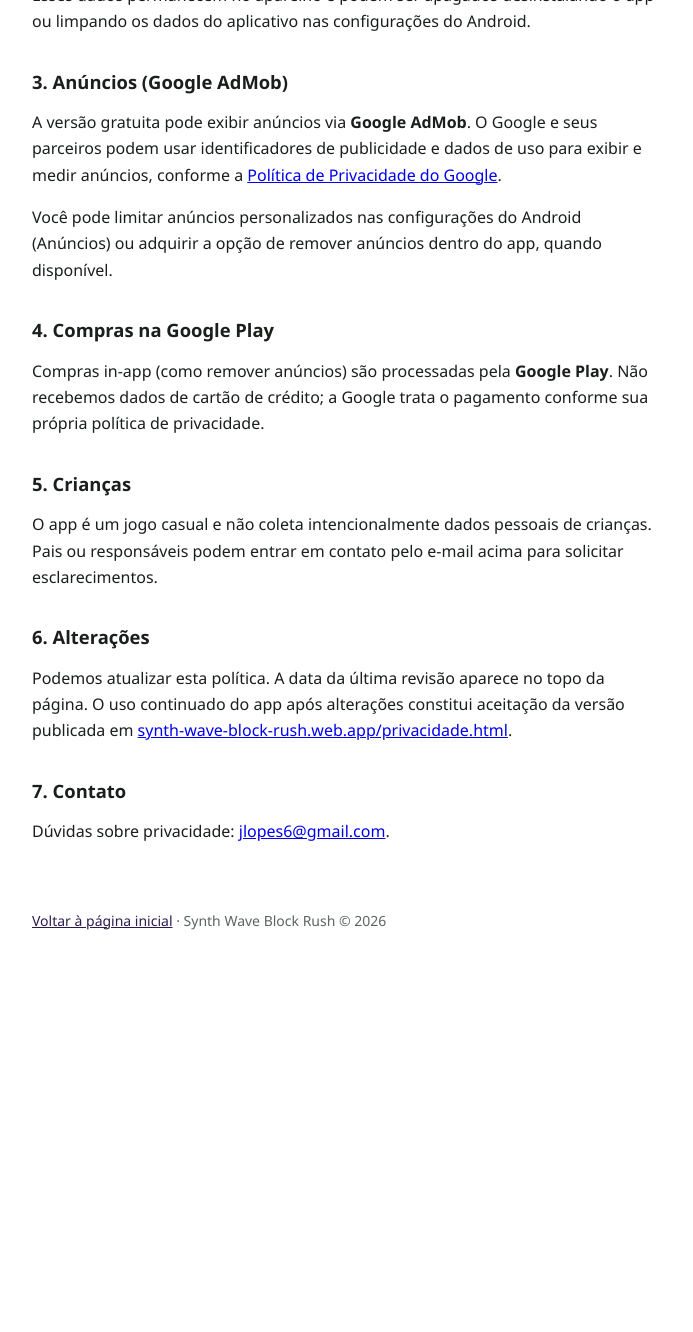
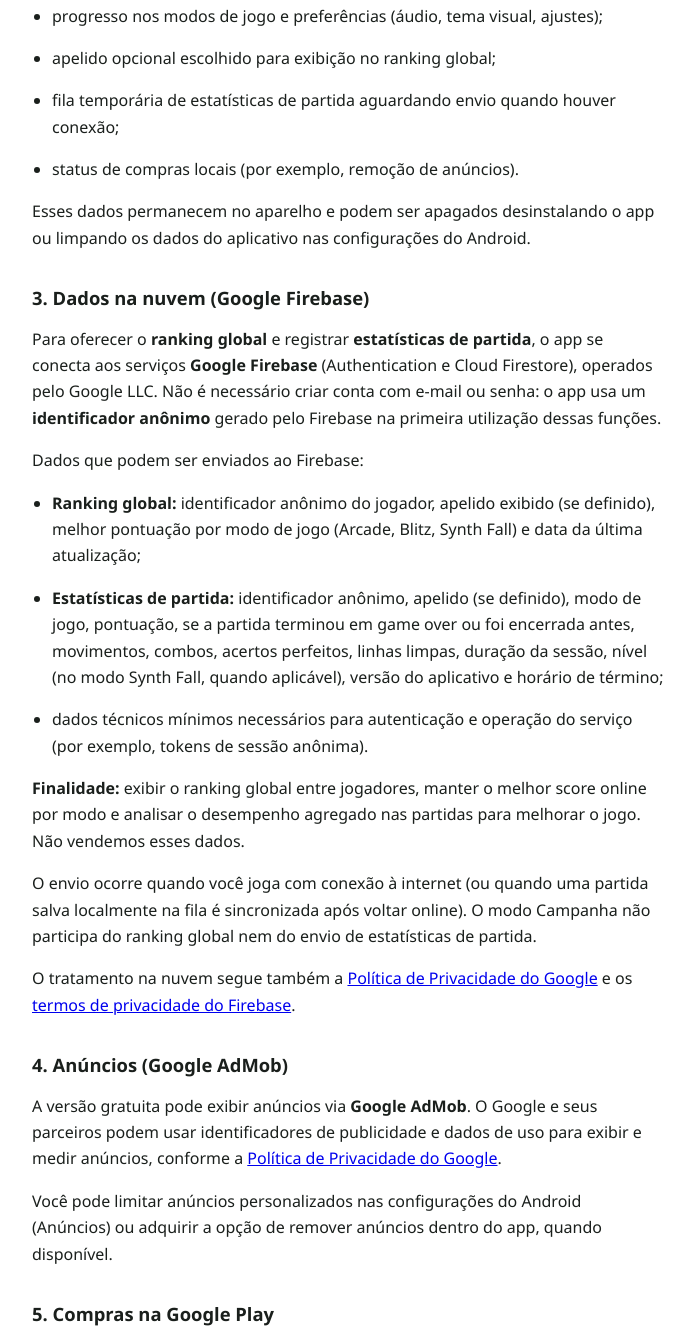
Before and after one commit to Galvictor/julius-economias-web, a plain HTML site: page synth-wave-block-rush/docs/privacidade.html in a window 1280 px wide. Shown: the part 787-2119 px from the top of the page, without its empty margins (292-985 px from the left). Before the commit the page ends 1775 px from the top, so only its background shows below. Drawn offline with Linux system fonts and the light colour scheme.

Commit message:
docs(privacidade): atualiza política com Firebase, ranking e stats de partida

```diff
--- a/synth-wave-block-rush/docs/privacidade.html
+++ b/synth-wave-block-rush/docs/privacidade.html
@@ -117,7 +117,7 @@
           Aplicativo Android · Pacote
           <code style="background:rgba(0,0,0,.2);border:none;color:#fff">com.joaolopes.jogo_blocos</code>
         </p>
-        <p class="meta">Última atualização: 9 de julho de 2026</p>
+        <p class="meta">Última atualização: 16 de julho de 2026</p>
       </div>
     </header>
 
@@ -125,10 +125,12 @@
       <div class="summary">
         <p>
           <strong>Resumo:</strong> o Synth Wave Block Rush armazena progresso,
-          recordes e preferências no seu dispositivo. Não exige cadastro. Se
-          você usar a versão gratuita, anúncios do Google AdMob podem coletar
-          dados conforme a política do Google. Compras na loja são processadas
-          pela Google Play.
+          recordes e preferências no seu dispositivo. Para o ranking global e
+          estatísticas de partida, o app usa login anônimo do
+          <strong>Google Firebase</strong> (sem e-mail nem senha) e envia
+          pontuações e dados agregados de jogo. Não exige cadastro com conta
+          pessoal. A versão gratuita pode exibir anúncios do Google AdMob.
+          Compras na loja são processadas pela Google Play.
         </p>
       </div>
 
@@ -141,10 +143,15 @@
       </p>
 
       <h2>2. Dados armazenados no dispositivo</h2>
-      <p>O app salva localmente, sem enviar para nossos servidores:</p>
+      <p>
+        O app salva localmente no aparelho (armazenamento interno do aplicativo),
+        sem obrigatoriedade de conta:
+      </p>
       <ul>
-        <li>recordes de pontuação e progresso nos modos de jogo;</li>
-        <li>preferências (áudio, tema visual, ajustes);</li>
+        <li>recordes de pontuação e melhores resultados por período (dia, semana, mês, ano);</li>
+        <li>progresso nos modos de jogo e preferências (áudio, tema visual, ajustes);</li>
+        <li>apelido opcional escolhido para exibição no ranking global;</li>
+        <li>fila temporária de estatísticas de partida aguardando envio quando houver conexão;</li>
         <li>status de compras locais (por exemplo, remoção de anúncios).</li>
       </ul>
       <p>
@@ -152,7 +159,61 @@
         app ou limpando os dados do aplicativo nas configurações do Android.
       </p>
 
-      <h2>3. Anúncios (Google AdMob)</h2>
+      <h2>3. Dados na nuvem (Google Firebase)</h2>
+      <p>
+        Para oferecer o <strong>ranking global</strong> e registrar
+        <strong>estatísticas de partida</strong>, o app se conecta aos serviços
+        <strong>Google Firebase</strong> (Authentication e Cloud Firestore),
+        operados pelo Google LLC. Não é necessário criar conta com e-mail ou
+        senha: o app usa um <strong>identificador anônimo</strong> gerado pelo
+        Firebase na primeira utilização dessas funções.
+      </p>
+      <p>Dados que podem ser enviados ao Firebase:</p>
+      <ul>
+        <li>
+          <strong>Ranking global:</strong> identificador anônimo do jogador,
+          apelido exibido (se definido), melhor pontuação por modo de jogo
+          (Arcade, Blitz, Synth Fall) e data da última atualização;
+        </li>
+        <li>
+          <strong>Estatísticas de partida:</strong> identificador anônimo,
+          apelido (se definido), modo de jogo, pontuação, se a partida terminou
+          em game over ou foi encerrada antes, movimentos, combos, acertos
+          perfeitos, linhas limpas, duração da sessão, nível (no modo Synth Fall,
+          quando aplicável), versão do aplicativo e horário de término;
+        </li>
+        <li>
+          dados técnicos mínimos necessários para autenticação e operação do
+          serviço (por exemplo, tokens de sessão anônima).
+        </li>
+      </ul>
+      <p>
+        <strong>Finalidade:</strong> exibir o ranking global entre jogadores,
+        manter o melhor score online por modo e analisar o desempenho agregado
+        nas partidas para melhorar o jogo. Não vendemos esses dados.
+      </p>
+      <p>
+        O envio ocorre quando você joga com conexão à internet (ou quando uma
+        partida salva localmente na fila é sincronizada após voltar online).
+        O modo Campanha não participa do ranking global nem do envio de
+        estatísticas de partida.
+      </p>
+      <p>
+        O tratamento na nuvem segue também a
+        <a
+          href="https://policies.google.com/privacy"
+          rel="noopener noreferrer"
+          >Política de Privacidade do Google</a
+        >
+        e os
+        <a
+          href="https://firebase.google.com/support/privacy"
+          rel="noopener noreferrer"
+          >termos de privacidade do Firebase</a
+        >.
+      </p>
+
+      <h2>4. Anúncios (Google AdMob)</h2>
       <p>
         A versão gratuita pode exibir anúncios via
         <strong>Google AdMob</strong>. O Google e seus parceiros podem usar
@@ -170,21 +231,32 @@
         disponível.
       </p>
 
-      <h2>4. Compras na Google Play</h2>
+      <h2>5. Compras na Google Play</h2>
       <p>
         Compras in-app (como remover anúncios) são processadas pela
         <strong>Google Play</strong>. Não recebemos dados de cartão de crédito;
         a Google trata o pagamento conforme sua própria política de privacidade.
       </p>
 
-      <h2>5. Crianças</h2>
+      <h2>6. Retenção e exclusão</h2>
+      <p>
+        Dados no dispositivo são removidos ao desinstalar o app ou limpar seus
+        dados nas configurações do Android. Dados já enviados ao Firebase
+        permanecem nos servidores do Google até exclusão conforme políticas do
+        Firebase e solicitações enviadas ao contato abaixo. O identificador
+        anônimo pode ser perdido ao desinstalar o app ou limpar dados, o que
+        impede associar novas partidas ao mesmo perfil anterior.
+      </p>
+
+      <h2>7. Crianças</h2>
       <p>
         O app é um jogo casual e não coleta intencionalmente dados pessoais de
         crianças. Pais ou responsáveis podem entrar em contato pelo e-mail acima
-        para solicitar esclarecimentos.
+        para solicitar esclarecimentos ou exclusão de dados na nuvem, quando
+        aplicável.
       </p>
 
-      <h2>6. Alterações</h2>
+      <h2>8. Alterações</h2>
       <p>
         Podemos atualizar esta política. A data da última revisão aparece no
         topo da página. O uso continuado do app após alterações constitui
@@ -194,9 +266,9 @@
         >.
       </p>
 
-      <h2>7. Contato</h2>
+      <h2>9. Contato</h2>
       <p>
-        Dúvidas sobre privacidade:
+        Dúvidas sobre privacidade ou pedidos relacionados aos seus dados:
         <a href="mailto:jlopes6@gmail.com">jlopes6@gmail.com</a>.
       </p>
     </main>
```
